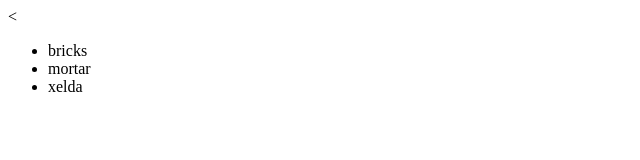
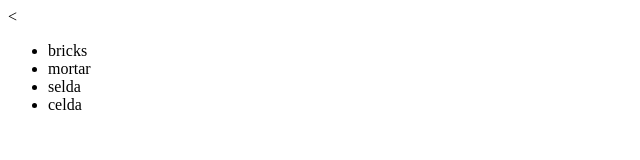
Before and after one commit to demhaq/newGitTest, a plain HTML site: page index.html in a window 1280 px wide. Shown: the full height of the page, 0-640 px from the left. Drawn offline with Linux system fonts and the light colour scheme.

Commit message:
added some changes

```diff
--- a/index.html
+++ b/index.html
@@ -8,7 +8,8 @@
 	<ul>
 	     <li>  bricks  </li>
          <li>  mortar  </li>
-         <li> xelda  </li>
+         <li> selda  </li>
+         <li> celda  </li>
 
 
 	</ul>
```
